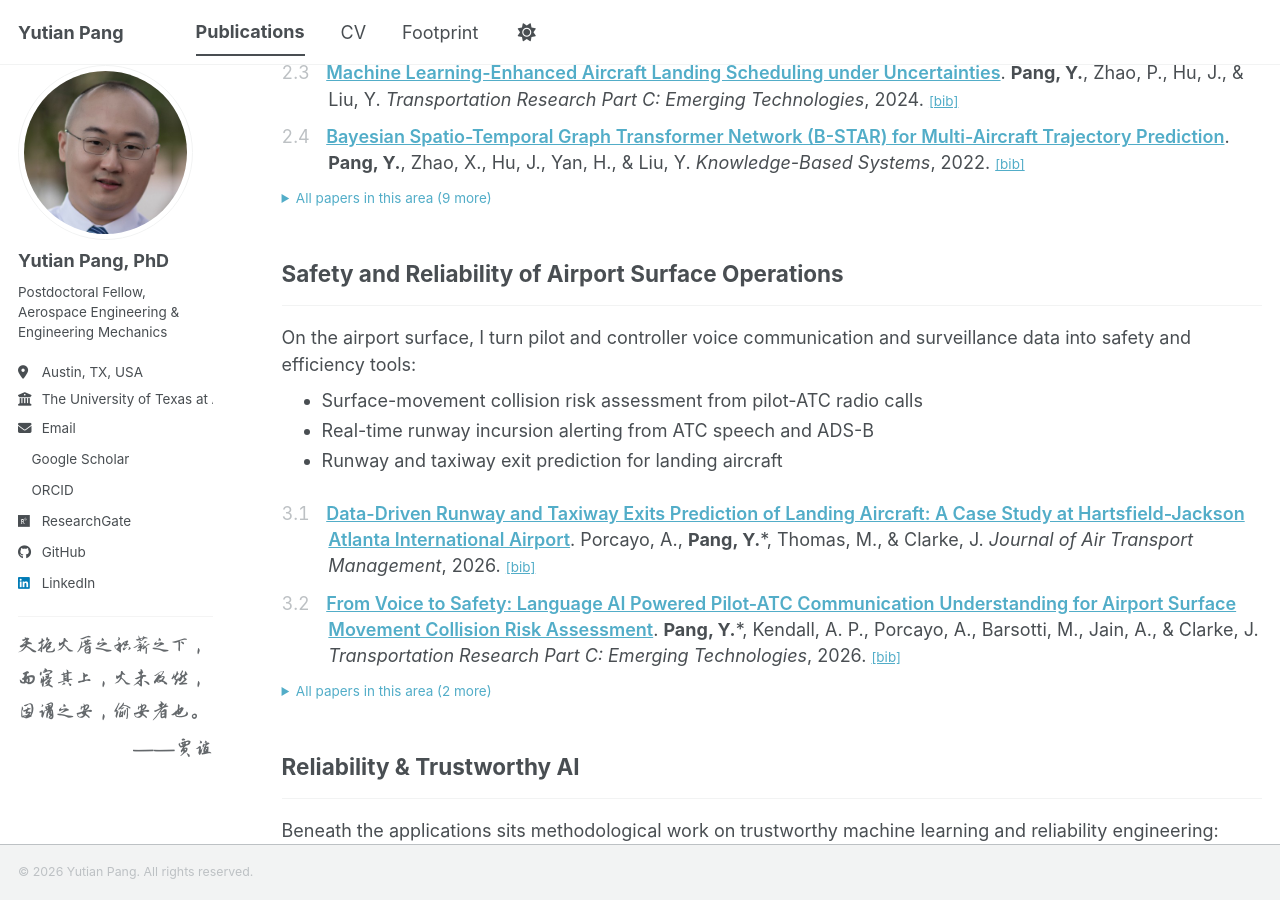
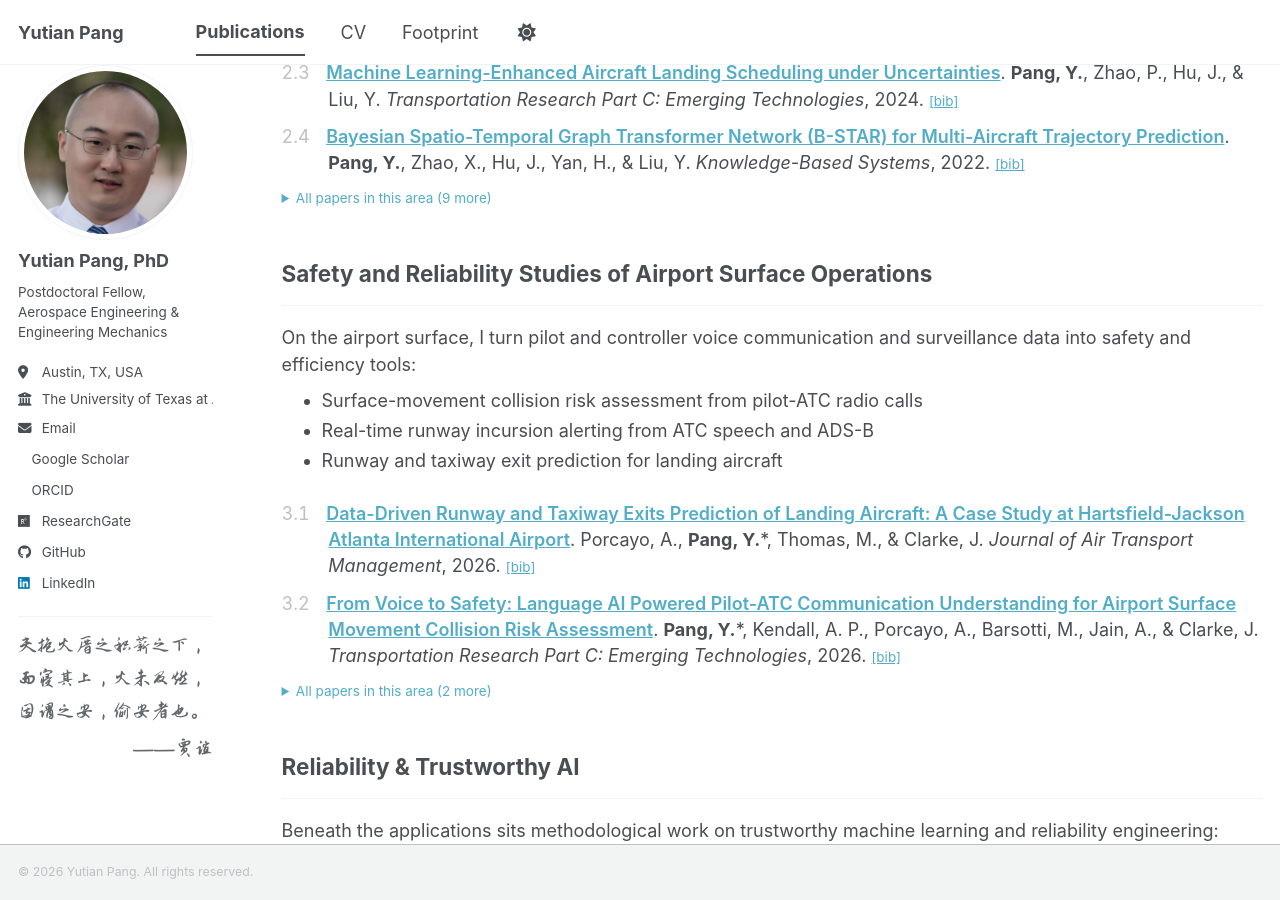
Before and after one commit to YutianPangASU/yutianpangasu.github.io, a Jekyll site: the page built from _pages/publications.html, in a window 1280 px wide and 900 px high, scrolled down 1457 px. Built offline with Jekyll 4.4.1, drawn with Linux system fonts in a browser that asks for light colours; a style sheet for code colours, icons or effects is not loaded.

Commit message:
Retitle surface group: Safety and Reliability Studies of Airport Surface Operations
Co-Authored-By: Claude Fable 5 <noreply@anthropic.com>

```diff
--- a/_config.yml
+++ b/_config.yml
@@ -118,7 +118,7 @@ publication_area:
       - 'Runway capacity under communication and human uncertainties'
       - 'Collision avoidance control laws and their capacity limits'
   airport-ground:
-    title: 'Safety and Reliability of Airport Surface Operations'
+    title: 'Safety and Reliability Studies of Airport Surface Operations'
     description: 'On the airport surface, I turn pilot and controller voice communication and surveillance data into safety and efficiency tools:'
     topics:
       - 'Surface-movement collision risk assessment from pilot-ATC radio calls'
```
